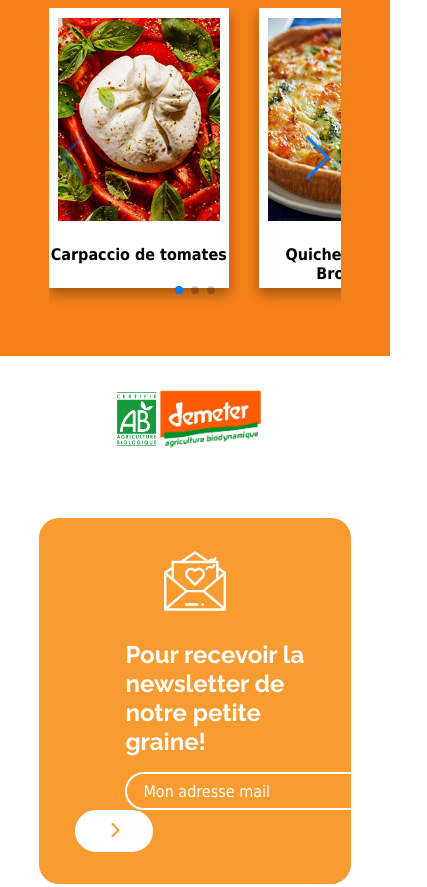
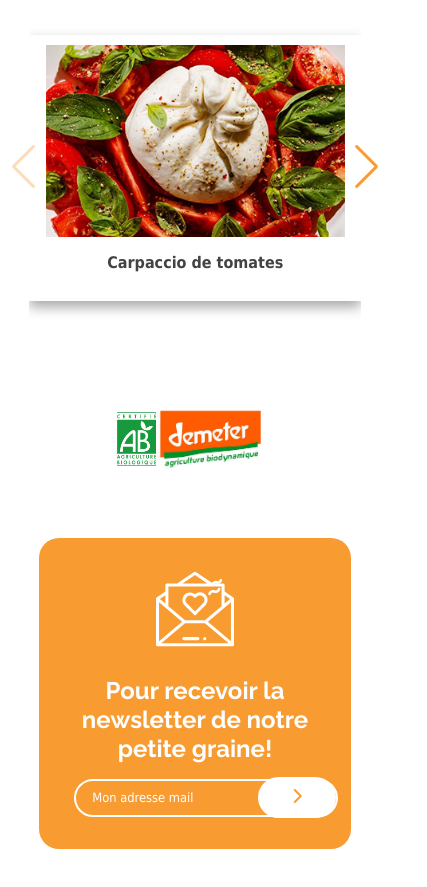
Before and after one commit to willbarre2/hackathon, a plain HTML site: page index.html in a window 390 px wide. Shown: the part 720-1607 px from the top of the page, 427 px wide, since content can reach past the window. Drawn offline with nearby package versions, Linux system fonts and the light colour scheme; a web font is replaced by a local one.

Commit message:
responsive slider et newsletters

```diff
--- a/css/style.css
+++ b/css/style.css
@@ -961,8 +961,10 @@ footer .t2 {
 #recipe-slider {
   padding-top: 1rem;
   padding-bottom: 3rem;
-  background-color: #f48019;
   text-align: center;
+  position: relative;
+  max-width: 1100px;
+  margin: auto;
 }
 #recipe-slider h3 {
   font-size: 2rem;
@@ -970,27 +972,32 @@ footer .t2 {
   color: var(--gris);
 }
 .swiper-container {
-  width: 75%;
+  width: 85%;
   max-width: 900px;
-  height: 300px;
+  height: 320px;
+}
+
+.swiper-wrapper {
+  align-items: center;
 }
 
 .swiper-slide {
   text-align: center;
   font-size: 18px;
   background: #fff;
-  height: 90%;
-  min-width: 180px;
-  max-width: 250px;
-  /* Center slide text vertically */
+  height: 80%;
   padding-top: 10px;
   box-shadow: 0px 6px 12px 0px rgba(0, 0, 0, 0.35);
+  transition: all 0.3s;
 }
-
+.swiper-slide-next {
+  transform: scale(1.1);
+}
 .swiper-slide p {
-  margin-top: 1.5rem;
+  margin-top: 1rem;
   font-size: 1rem;
   font-weight: 800;
+  margin-bottom: 1rem;
 }
 
 .recipe-cards-img {
@@ -1020,6 +1027,17 @@ footer .t2 {
   background-color: var(--gris);
 }
 
+.link-recipe {
+  cursor: pointer;
+  color: var(--gris);
+  text-decoration: none;
+}
+
+.swiper-button-next,
+.swiper-button-prev {
+  top: 60%;
+  color: var(--orange);
+}
 /* ==============Newsletters Section ==============*/
 /* ========================================== */
 
@@ -1112,29 +1130,37 @@ footer .t2 {
   border: 2px solid white;
   border-radius: 30px;
   font-weight: 600;
-  width: 50%;
+  width: 90%;
   min-width: 280px;
   height: 2rem;
   padding-left: 1rem;
   outline: none;
 }
+
 .newsletters-email::placeholder {
   color: #fff;
   font-weight: 400;
 }
-.newsletters-content button {
+
+.newsletters-content form {
+  position: relative;
+  max-width: 420px;
+}
+.submit-btn {
   background-color: #fff;
   border: 2px solid #fff;
   border-radius: 30px;
   color: var(--orange);
   padding: 0.6rem 2rem;
-  position: relative;
-  left: -50px;
+  position: absolute;
+  right: 0;
+  top: -2px;
   outline: none;
   transition: all 0.2s;
   cursor: pointer;
 }
-.newsletters-content button:hover {
+
+.submit-btn :hover {
   transform: scale(1.1);
 }
 
@@ -1150,8 +1176,40 @@ footer .t2 {
   padding-right: 10px;
 }
 
-@media (max-width: 900px) {
+@media (max-width: 54rem) {
   .newsletters-container {
     flex-direction: column;
+    width: 100%;
+  }
+
+  .newsletters-content {
+    margin-left: 0;
+    width: 90%;
+  }
+
+  .newsletters-content {
+    text-align: center;
+  }
+  .newsletters-content form {
+    width: 86%;
+    margin: 0 auto;
+  }
+
+  .newsletters-email {
+    min-width: 100px;
+    width: 100%;
+  }
+
+  .submit-btn {
+    right: -20px;
+  }
+  .swiper-slide-next {
+    transform: scale(1);
   }
 }
+
+@media (max-width: 31rem) {
+  .newsletters-email {
+    font-size: 0.8rem;
+  }
+}
--- a/index.html
+++ b/index.html
@@ -53,32 +53,32 @@
             <div class="swiper-container">
                 <div class="swiper-wrapper">
                     <div class="swiper-slide">
-                        <div class="recipe-cards-img carpaccio"></div>
-                        <p>Carpaccio de tomates</p>
+                        <a href="rec-carp.html" class="link-recipe"><div class="recipe-cards-img carpaccio"></div>
+                            <p>Carpaccio de tomates</p></a>
                     </div>
                     <div class="swiper-slide">
-                        <div class="recipe-cards-img quiche"></div>
-                        <p>Quiche Saumon Brocolis</p>
+                        <a href="rec-qui.html" class="link-recipe"><div class="recipe-cards-img quiche"></div>
+                            <p>Quiche Saumon Brocolis</p></a>
                     </div>
                     <div class="swiper-slide">
                         <div class="recipe-cards-img coming-soon">+</div>
-                        <p>Recettes à venir</p>
+                        <p>Recette à venir</p>
                     </div>
                     <div class="swiper-slide">
                         <div class="recipe-cards-img coming-soon">+</div>
-                        <p>Recettes à venir</p>
+                        <p>Recette à venir</p>
                     </div>
                     <div class="swiper-slide">
                         <div class="recipe-cards-img coming-soon">+</div>
-                        <p>Recettes à venir</p>
+                        <p>Recette à venir</p>
                     </div>
 
                 </div>
                 <!-- Add Pagination -->
-                <div class="swiper-pagination"></div>
-                <div class="swiper-button-prev"></div>
-                <div class="swiper-button-next"></div>
             </div>
+            <div class="swiper-button-prev"></div>
+            <div class="swiper-button-next"></div>
+
         </section>
         <section id="label-section">
             <div class="logo-AB logo-bio"><img src="img/LOGOTYPES/AGRICULTURE BIOLOGIQUE/logoab.png"
--- a/js/script.js
+++ b/js/script.js
@@ -35,7 +35,21 @@ $(document).ready(function () {
 const swiper = new Swiper(".swiper-container", {
   // Optional parameters
   direction: "horizontal",
-  slidesPerView: 3,
+  slidesPerView: 1,
+  breakpoints: {
+    200: {
+      slidesPerView: 1,
+      spaceBetween: 40,
+    },
+    450: {
+      slidesPerView: 2,
+      spaceBetween: 40,
+    },
+    700: {
+      slidesPerView: 3,
+      spaceBetween: 40,
+    },
+  },
   spaceBetween: 30,
   // If we need pagination
   pagination: {
@@ -55,9 +69,13 @@ const swiper = new Swiper(".swiper-container", {
   },
 });
 
+// let resizeCarousel = function () {
+//   window.innerWidth < 500 ? console.log("oui") : console.log("non");
+// };
+// window.addEventListener("resize", console.log(swiper.slidesPerView));
 // Validation email
 // =========================
-("strict mode");
+
 const submitBtn = document.querySelector(".submit-btn");
 const emailInput = document.querySelector(".newsletters-email");
 const errorMessage = document.querySelector(".error-message");
```
